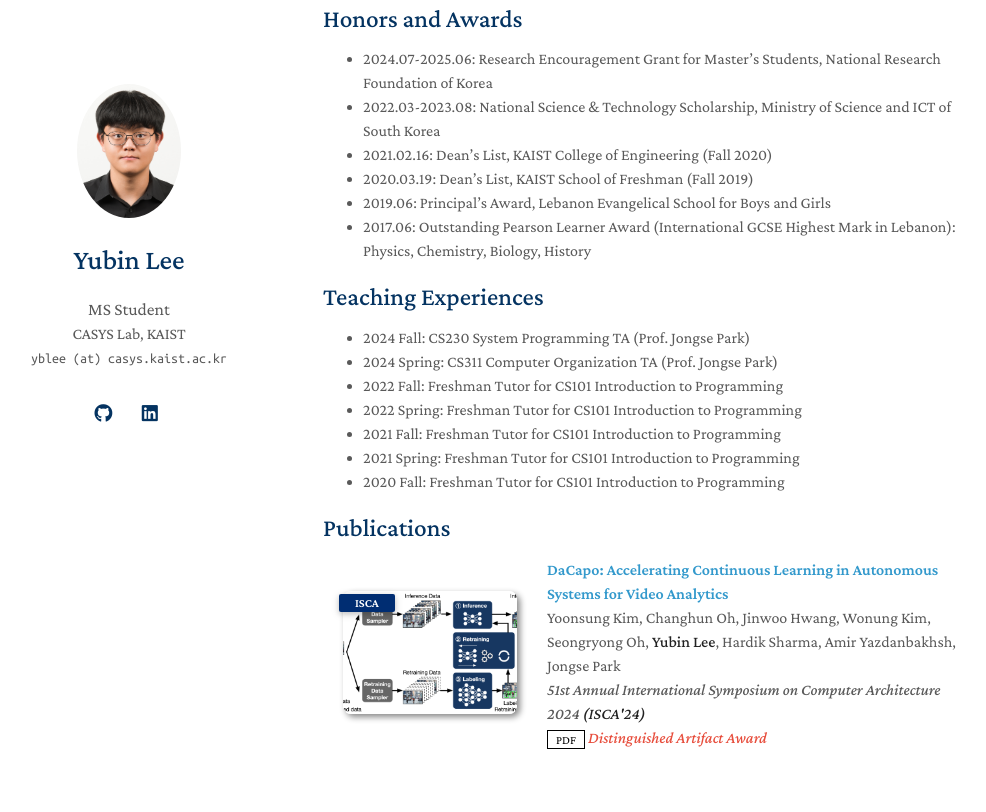
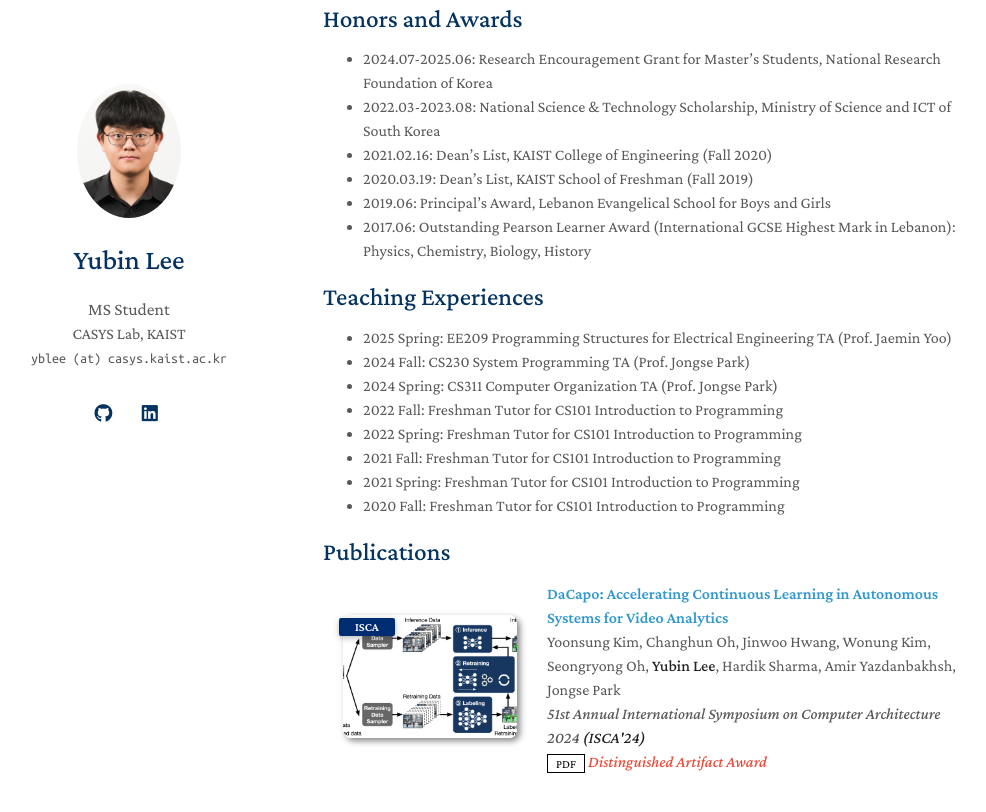
Before and after one commit to 727yubin/727yubin.github.io, a Jekyll site: the page built from index.md, in a window 1280 px wide and 900 px high, scrolled down 504 px. Shown: the top 812 px of the window, without its empty margins (147-1133 px from the left). Built offline with Jekyll 4.4.1, drawn with Linux system fonts in a browser that asks for light colours; nearby versions of some CDN libraries; a style sheet for code colours, icons or effects is not loaded; our own code applies the rules of GitHub Pages for plain Markdown files.

Commit message:
25Spring EE209 TA

```diff
--- a/index.md
+++ b/index.md
@@ -28,6 +28,7 @@ I am a MS student in EE at <a href="https://kaist.ac.kr">KAIST</a>, advised by <
 - 2017.06: Outstanding Pearson Learner Award (International GCSE Highest Mark in Lebanon): Physics, Chemistry, Biology, History
 
 ## Teaching Experiences
+- 2025 Spring: EE209 Programming Structures for Electrical Engineering TA (Prof. Jaemin Yoo)
 - 2024 Fall: CS230 System Programming TA (Prof. Jongse Park)
 - 2024 Spring: CS311 Computer Organization TA (Prof. Jongse Park)
 - 2022 Fall: Freshman Tutor for CS101 Introduction to Programming
```
